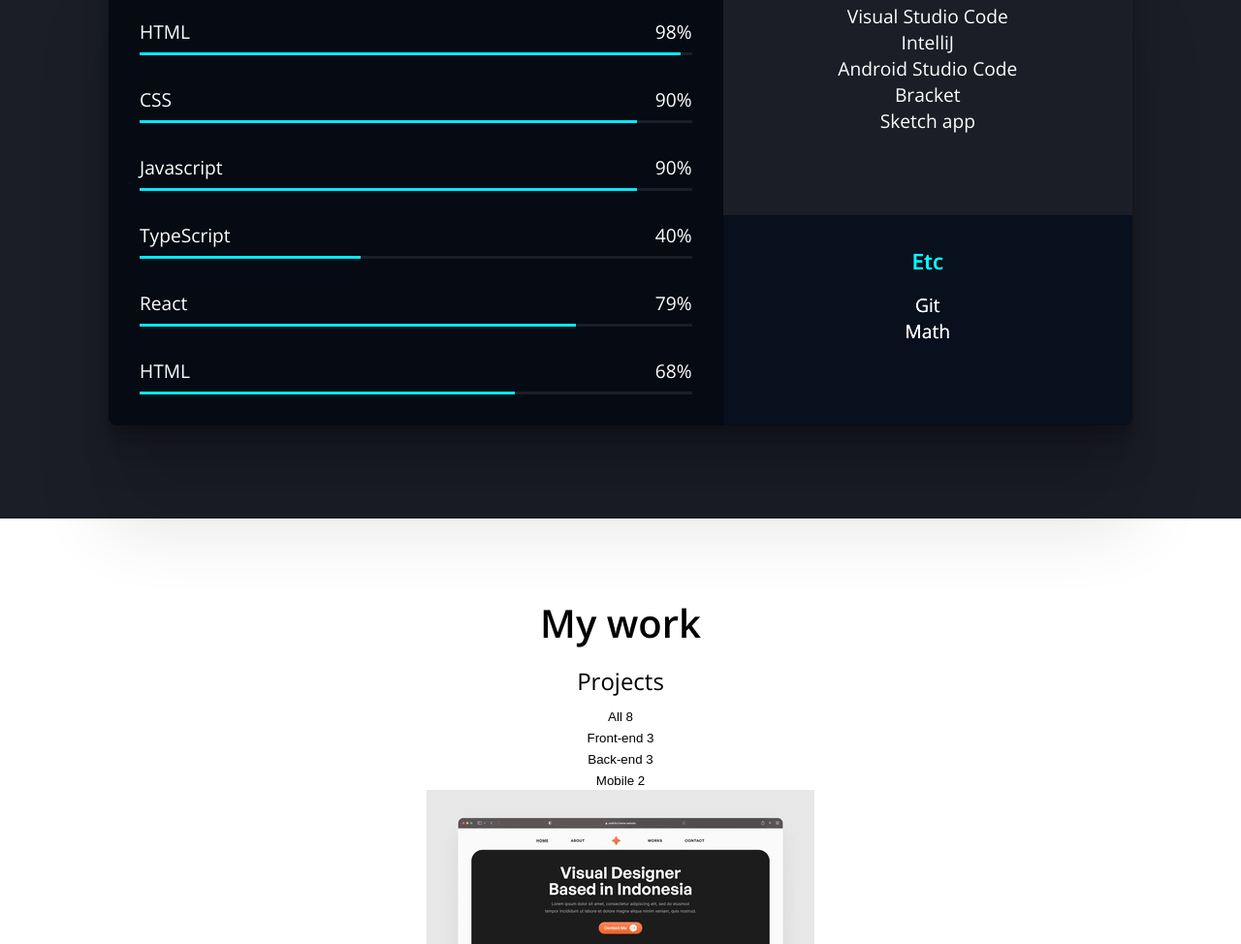
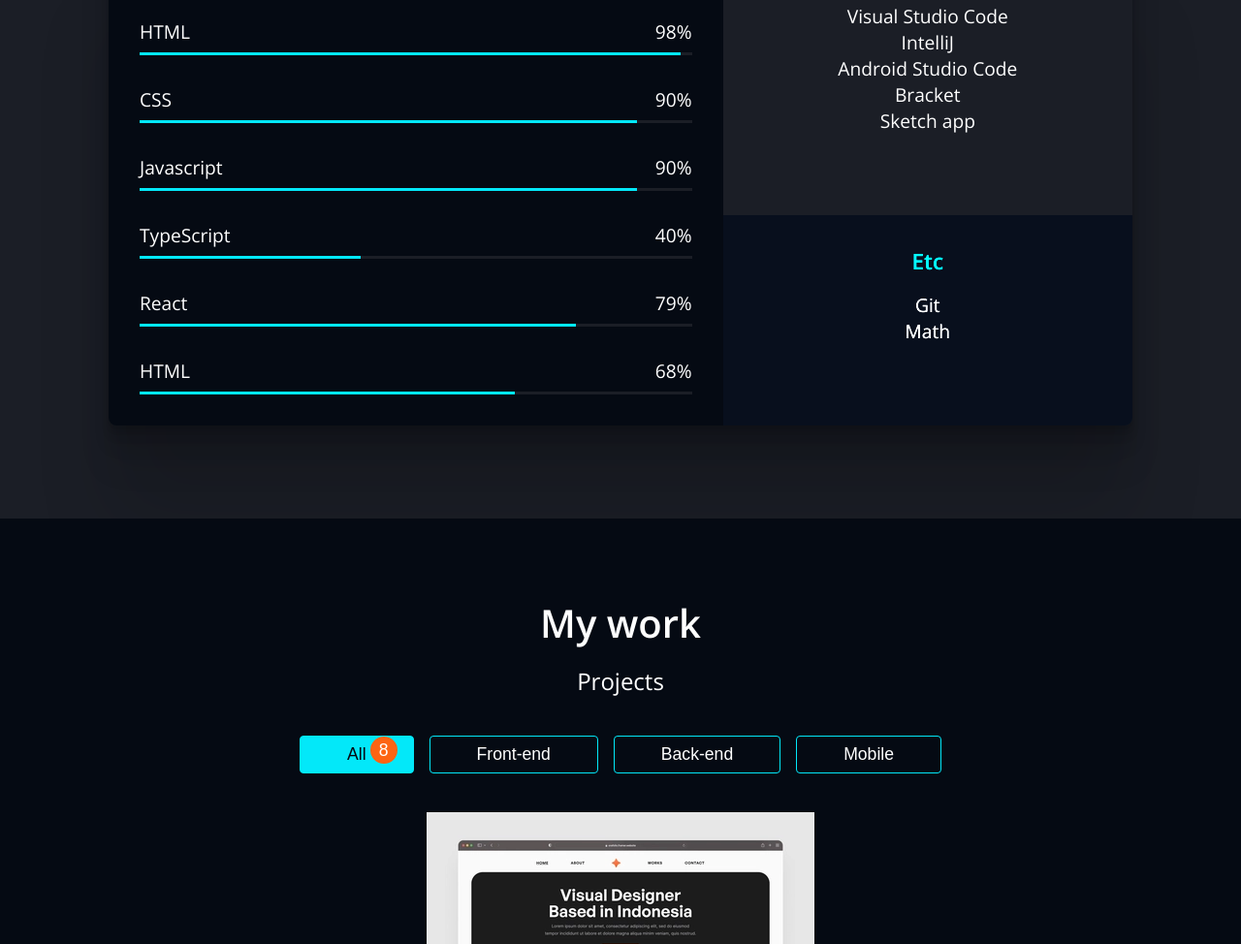
Before and after one commit to yoon052/portfolio, a plain HTML site: page index.html in a window 1280 px wide. Shown: the part 1826-2800 px from the top of the page at 97% size. Drawn offline with nearby package versions, Linux system fonts and the light colour scheme.

Commit message:
feat: CSS-Work-Category

```diff
--- a/css/style.css
+++ b/css/style.css
@@ -86,6 +86,7 @@ button:focus {
   display: flex;
   justify-content: space-between;
   align-items: center;
+  z-index: 1;
 }
 
 .header__logo {
@@ -283,3 +284,52 @@ button:focus {
   height: 3px;
   background-color: var(--color-accent);
 }
+
+/* Work */
+#work {
+  background-color: var(--color-primary);
+  color: var(--color-text);
+}
+
+.categories {
+  display: flex;
+  justify-content: center;
+  margin: 2.5rem;
+  gap: 1rem;
+}
+
+.category {
+  position: relative;
+  color: var(--color-text);
+  font-size: 1.1rem;
+  padding: 0.5rem 3rem;
+  border-radius: 4px;
+  border: 1px solid var(--color-accent);
+  cursor: pointer;
+  white-space: nowrap;
+}
+
+.category--selected {
+  background-color: var(--color-accent);
+  color: var(--color-primary);
+}
+
+.category__count {
+  opacity: 0;
+  position: absolute;
+  top: -20px;
+  right: 16px;
+  width: 28px;
+  height: 28px;
+  line-height: 28px;
+  border-radius: 100%;
+  background-color: var(--color-accent-variant);
+  color: var(--color-text);
+  transition: all 250ms ease-in;
+}
+
+.category--selected .category__count,
+.category:hover .category__count {
+  opacity: 1;
+  top: 0;
+}
--- a/index.html
+++ b/index.html
@@ -166,20 +166,21 @@
       </section>
       <!-- Work -->
       <section id="work" class="section">
+        <div class="max-container">
           <h2 class="title">My work</h2>
           <p class="description">Projects</p>
-        <ul>
+          <ul class="categories">
             <li>
-            <button>All <span>8</span></button>
+              <button class="category category--selected">All <span class="category__count">8</span></button>
             </li>
             <li>
-            <button>Front-end <span>3</span></button>
+              <button class="category">Front-end <span class="category__count">3</span></button>
             </li>
             <li>
-            <button>Back-end <span>3</span></button>
+              <button class="category">Back-end <span class="category__count">3</span></button>
             </li>
             <li>
-            <button>Mobile <span>2</span></button>
+              <button class="category">Mobile <span class="category__count">2</span></button>
             </li>
           </ul>
           <ul>
@@ -256,6 +257,7 @@
               </a>
             </li>
           </ul>
+        </div>
       </section>
       <!-- Testimonials  -->
       <section id="testimonial" class="section">
```
Lines whose indentation alone changed are shown as unchanged.
